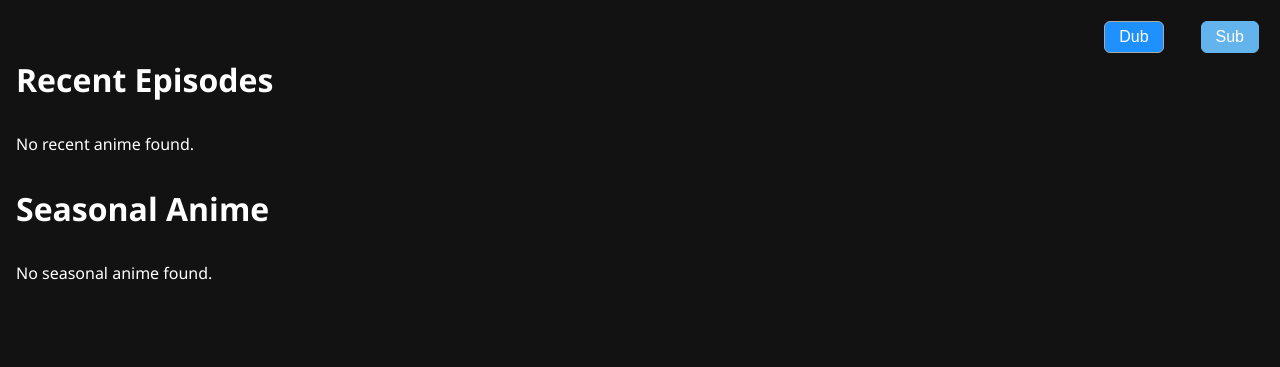
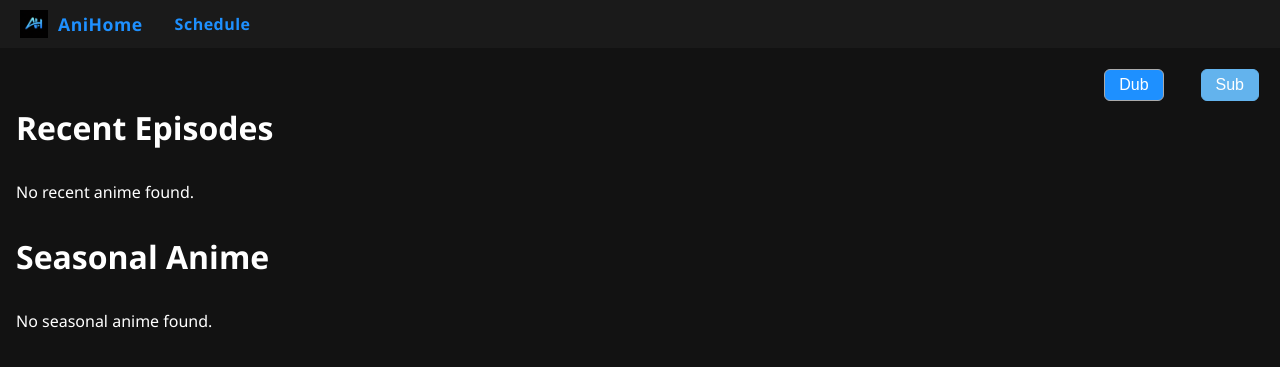
Before and after one commit to ILoveWakamo/ani-web, a Flask app: page /schedule in a window 1280 px wide. Shown: the top 367 px of the page. Run offline with Flask 3, Linux system fonts and the light colour scheme; data that the repository does not hold is empty.

Commit message:
removed hiding navbar

```diff
--- a/static/page-behavior.js
+++ b/static/page-behavior.js
@@ -1,17 +1,3 @@
-/* ========================
-   Navbar show on mouse near top
-   ======================== */
-document.addEventListener("mousemove", function(e) {
-    const navbar = document.querySelector(".navbar");
-    if (!navbar) return;
-
-    if (e.clientY <= 50) {
-        navbar.classList.add("show");
-    } else {
-        navbar.classList.remove("show");
-    }
-});
-
 /* ========================
    Custom Video Player Logic
    ======================== */
--- a/static/styles.css
+++ b/static/styles.css
@@ -18,24 +18,16 @@ h1 {
    Navbar
    ======================== */
 .navbar {
-    position: fixed;
-    top: -60px;
     left: 0;
     width: 100%;
     padding: 10px 20px;
     background-color: #1a1a1a;
-    box-shadow: 0 2px 5px rgba(0,0,0,0.5);
-    z-index: 100;
-    transition: top 0.3s ease;
     display: flex;
     flex-direction: row;
     align-items: center;
     gap: 2em;
 }
 
-.navbar.show {
-    top: 0;
-}
 
 .navbar a {
     color: #1e90ff;
--- a/templates/base.html
+++ b/templates/base.html
@@ -23,7 +23,7 @@
       <img src="{{ url_for('static', filename='logo.png') }}" alt="AniHome Logo" class="logo" />
       <span class="logo-text">AniHome</span>
     </a>
-    <a href="/schedule" class="nav-link">Schedule</a>
+    <a href="/schedule" class="logo-text">Schedule</a>
   </div>
   {% block content %}
 
```
